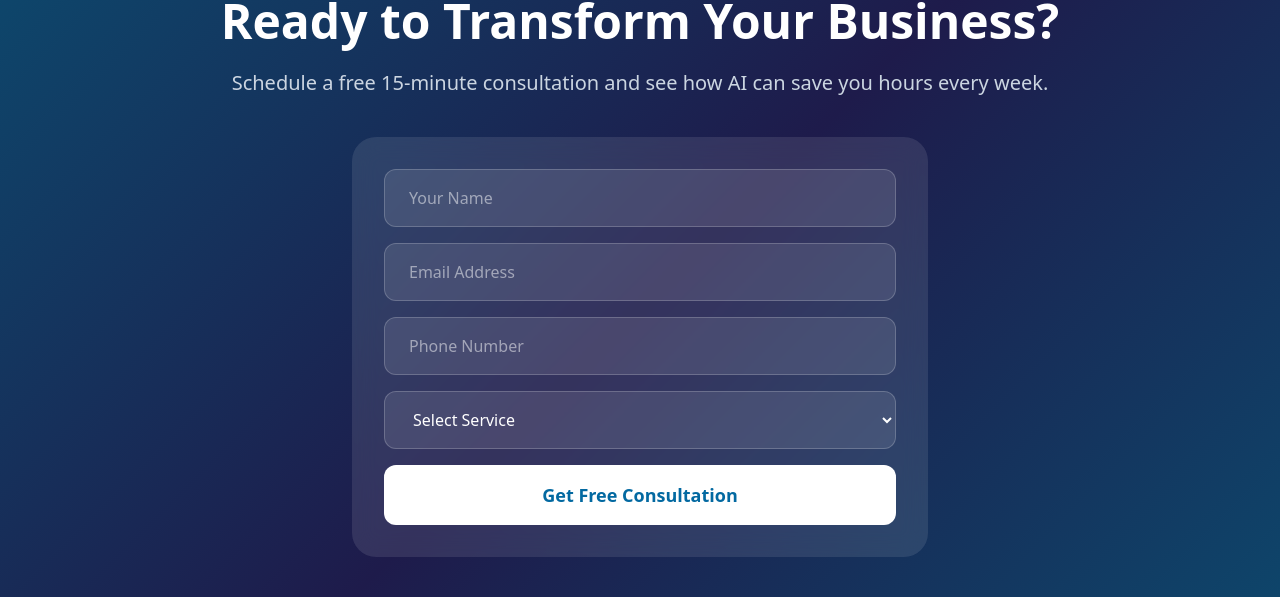
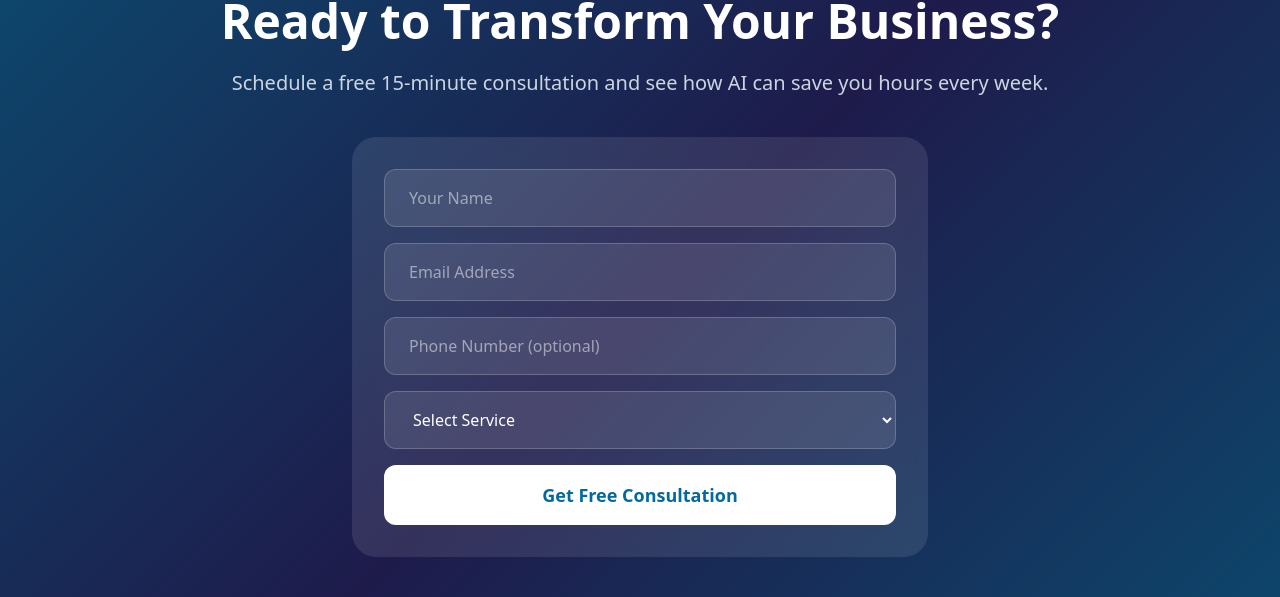
Before and after one commit to Mehulpython/nexaflow-website, a Next.js app: page / in a window 1280 px wide. Shown: the part 3443-4040 px from the top of the page. Built offline with nearby package versions, Linux system fonts and the light colour scheme.

Commit message:
Add consultation form with API integration

```diff
--- a/src/app/page.tsx
+++ b/src/app/page.tsx
@@ -1,6 +1,49 @@
+'use client'
+
 import { Zap, Globe, Brain, BarChart3, MessageSquare, Calendar, CheckCircle, Phone, Mail, ArrowRight } from 'lucide-react'
+import { useState } from 'react'
 
 export default function Home() {
+  const [formData, setFormData] = useState({
+    name: '',
+    email: '',
+    phone: '',
+    service: ''
+  })
+  const [status, setStatus] = useState<'idle' | 'loading' | 'success' | 'error'>('idle')
+  const [errorMessage, setErrorMessage] = useState('')
+
+  const handleSubmit = async (e: React.FormEvent) => {
+    e.preventDefault()
+    setStatus('loading')
+    setErrorMessage('')
+
+    try {
+      const response = await fetch('https://api.nexaflow360.com/api/v1/leads/public', {
+        method: 'POST',
+        headers: {
+          'Content-Type': 'application/json',
+        },
+        body: JSON.stringify({
+          name: formData.name,
+          email: formData.email,
+          phone: formData.phone || null,
+          service: formData.service || 'bundle'
+        }),
+      })
+
+      if (!response.ok) {
+        throw new Error('Failed to submit form')
+      }
+
+      setStatus('success')
+      setFormData({ name: '', email: '', phone: '', service: '' })
+    } catch (error) {
+      setStatus('error')
+      setErrorMessage('Something went wrong. Please try again or email us directly.')
+    }
+  }
+
   return (
     <div className="min-h-screen bg-slate-50">
       {/* Navigation */}
@@ -252,11 +295,44 @@ export default function Home() {
           <p className="text-xl text-slate-300 mb-10">Schedule a free 15-minute consultation and see how AI can save you hours every week.</p>
 
           <div className="bg-white/10 backdrop-blur-md rounded-3xl p-8 max-w-xl mx-auto">
-            <form className="space-y-4">
-              <input type="text" placeholder="Your Name" className="w-full px-6 py-4 rounded-xl bg-white/10 border border-white/20 text-white placeholder-white/50 focus:outline-none focus:border-white/50" />
-              <input type="email" placeholder="Email Address" className="w-full px-6 py-4 rounded-xl bg-white/10 border border-white/20 text-white placeholder-white/50 focus:outline-none focus:border-white/50" />
-              <input type="tel" placeholder="Phone Number" className="w-full px-6 py-4 rounded-xl bg-white/10 border border-white/20 text-white placeholder-white/50 focus:outline-none focus:border-white/50" />
-              <select className="w-full px-6 py-4 rounded-xl bg-white/10 border border-white/20 text-white focus:outline-none focus:border-white/50">
+            {status === 'success' ? (
+              <div className="text-center py-8">
+                <div className="w-16 h-16 bg-green-500 rounded-full flex items-center justify-center mx-auto mb-4">
+                  <CheckCircle className="w-8 h-8 text-white" />
+                </div>
+                <h3 className="text-2xl font-bold text-white mb-2">Thank You!</h3>
+                <p className="text-white/80">We&apos;ve received your request and will contact you within 24 hours.</p>
+              </div>
+            ) : (
+              <form onSubmit={handleSubmit} className="space-y-4">
+                <input
+                  type="text"
+                  placeholder="Your Name"
+                  required
+                  value={formData.name}
+                  onChange={(e) => setFormData({...formData, name: e.target.value})}
+                  className="w-full px-6 py-4 rounded-xl bg-white/10 border border-white/20 text-white placeholder-white/50 focus:outline-none focus:border-white/50"
+                />
+                <input
+                  type="email"
+                  placeholder="Email Address"
+                  required
+                  value={formData.email}
+                  onChange={(e) => setFormData({...formData, email: e.target.value})}
+                  className="w-full px-6 py-4 rounded-xl bg-white/10 border border-white/20 text-white placeholder-white/50 focus:outline-none focus:border-white/50"
+                />
+                <input
+                  type="tel"
+                  placeholder="Phone Number (optional)"
+                  value={formData.phone}
+                  onChange={(e) => setFormData({...formData, phone: e.target.value})}
+                  className="w-full px-6 py-4 rounded-xl bg-white/10 border border-white/20 text-white placeholder-white/50 focus:outline-none focus:border-white/50"
+                />
+                <select
+                  value={formData.service}
+                  onChange={(e) => setFormData({...formData, service: e.target.value})}
+                  className="w-full px-6 py-4 rounded-xl bg-white/10 border border-white/20 text-white focus:outline-none focus:border-white/50"
+                >
                   <option value="" className="text-slate-800">Select Service</option>
                   <option value="openclaw" className="text-slate-800">OpenClaw AI Assistant</option>
                   <option value="website" className="text-slate-800">Website Development</option>
@@ -264,10 +340,18 @@ export default function Home() {
                   <option value="data" className="text-slate-800">Data Analysis</option>
                   <option value="bundle" className="text-slate-800">Bundle Package</option>
                 </select>
-              <button type="submit" className="w-full bg-white text-primary-700 px-8 py-4 rounded-xl font-bold text-lg hover:bg-slate-100 transition">
-                Get Free Consultation
+                {status === 'error' && (
+                  <p className="text-red-300 text-sm">{errorMessage}</p>
+                )}
+                <button
+                  type="submit"
+                  disabled={status === 'loading'}
+                  className="w-full bg-white text-primary-700 px-8 py-4 rounded-xl font-bold text-lg hover:bg-slate-100 transition disabled:opacity-50 disabled:cursor-not-allowed"
+                >
+                  {status === 'loading' ? 'Submitting...' : 'Get Free Consultation'}
                 </button>
               </form>
+            )}
           </div>
 
           <div className="flex flex-col sm:flex-row items-center justify-center gap-6 mt-10 text-white/80">
```
Lines whose indentation alone changed are shown as unchanged.
